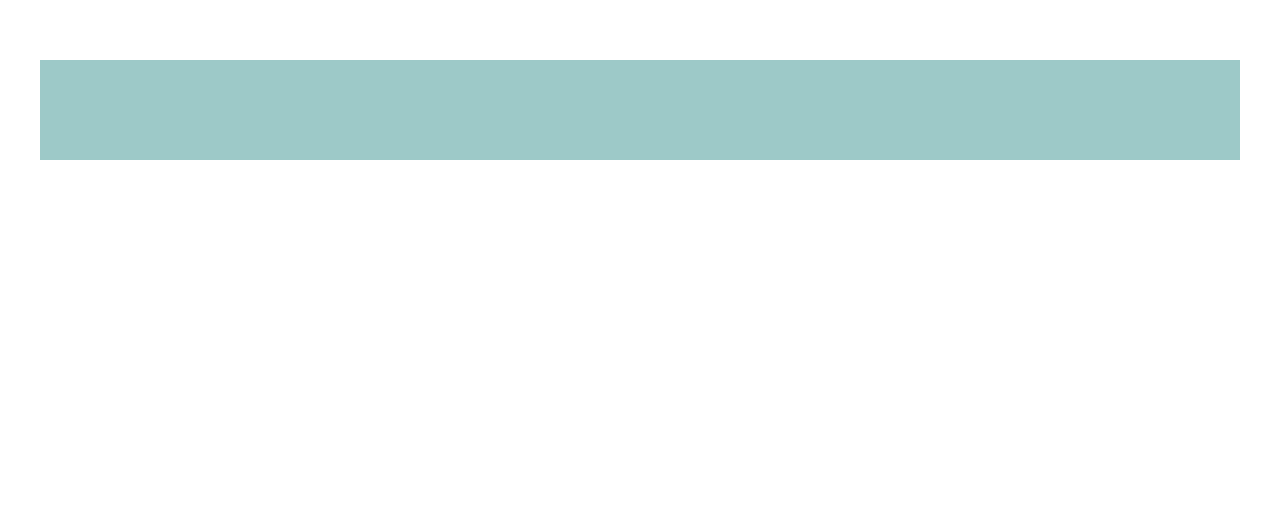
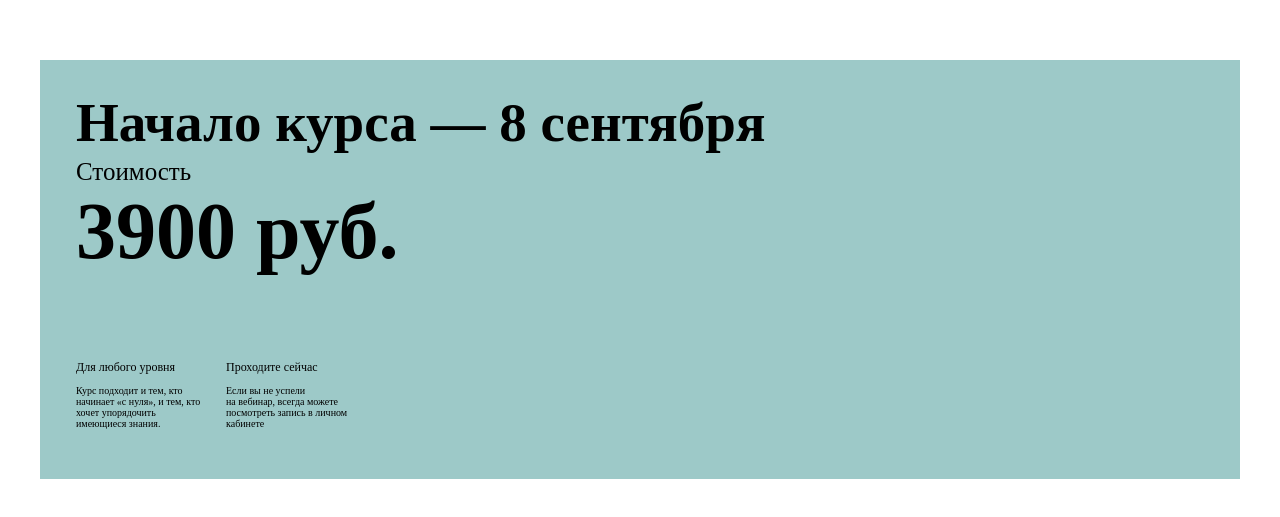
Before and after one commit to vahabvahabzada/604boys, a plain HTML site: page index.html in a window 1280 px wide. Shown: the part 1051-1568 px from the top of the page. Before the commit the page ends 1311 px from the top, so only its background shows below. Drawn offline with Linux system fonts and the light colour scheme.

Commit message:
info by Elcan

```diff
--- a/index.html
+++ b/index.html
@@ -80,6 +80,28 @@
 
     <section id="info">
       <!-- People who passed -->
+      <h1 class="nacalo"><b>Начало курса — 8 сентября</b></h1>
+
+      <div class="stoy">
+        <p>Стоимость</p>
+        <h1 class="rubl">3900 руб.</h2>
+      </div>
+
+      <div class="umumi">
+        <div>
+          <span>Для любого уровня</span>
+          <p class="umumibolum">Курс подходит и тем, кто начинает «с нуля», и тем, кто хочет упорядочить<br>имеющиеся знания.</p>
+        </div>
+
+        <div>
+          <span class="proxodite">Проходите сейчас</span>
+          <p class="umumibolum">Если вы не успели<br>
+            на вебинар, всегда можете посмотреть запись в личном кабинете</p>
+        </div>
+
+      </div>
+
+
     </section>
 
     <footer>
```
